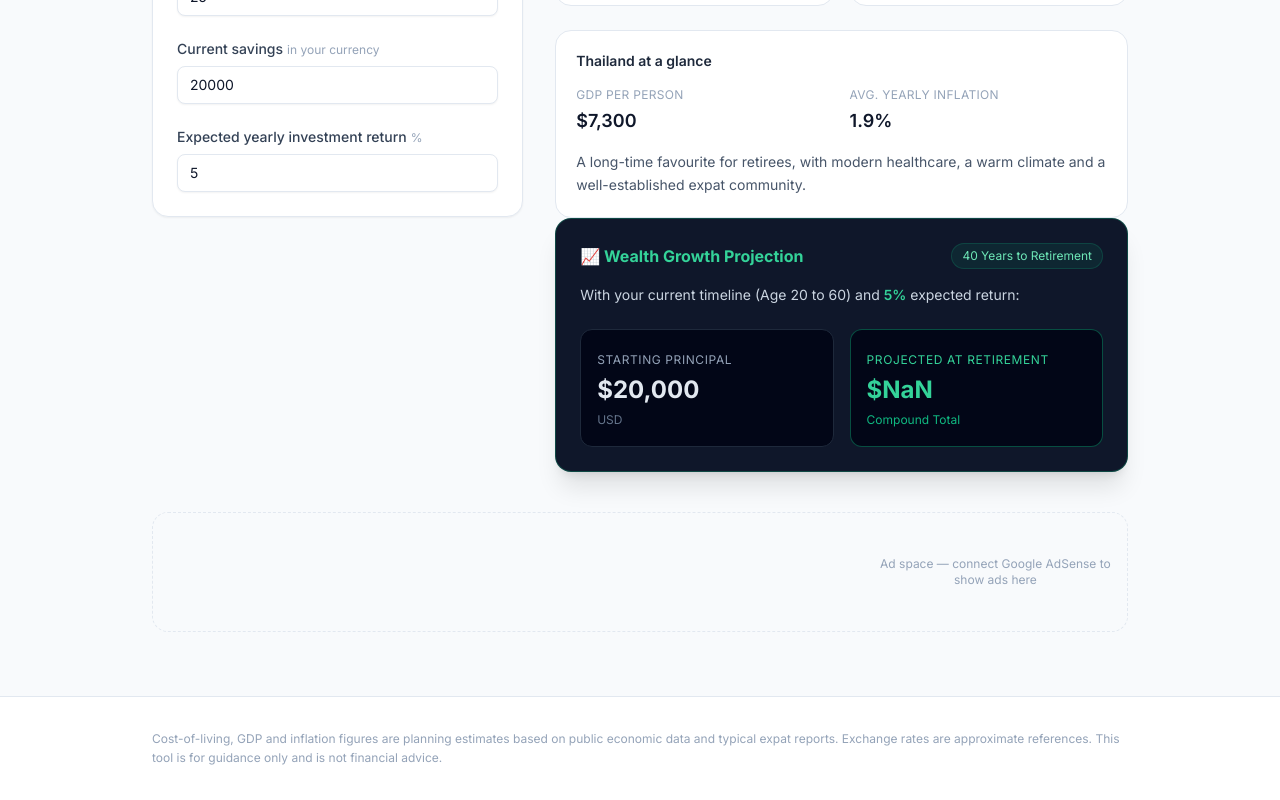
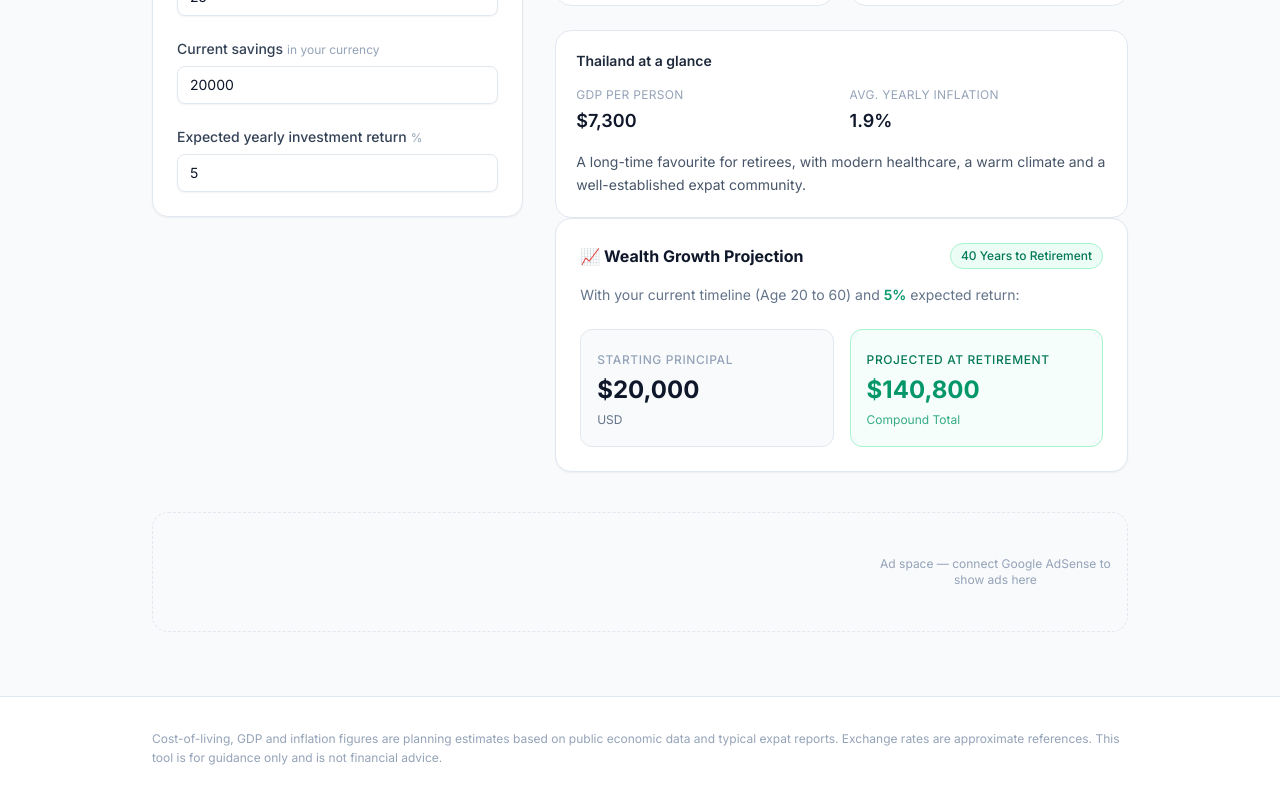
Before and after one commit to aochio/aochio.github.io, a React (Vite) app: page / in a window 1280 px wide. Shown: the part 3494-4294 px from the top of the page. Built offline with nearby package versions, Linux system fonts and the light colour scheme; no server answers.

Commit message:
Update App.tsx

```diff
--- a/src/App.tsx
+++ b/src/App.tsx
@@ -55,15 +55,18 @@ useEffect(() => {
   const [lifestyle, setLifestyle] = useState<Lifestyle>('comfortable');
   const [collapsed, setCollapsed] = useState(false);
 
-  const homeCurrency = getCurrency(form.currencyCode);
+const homeCurrency = getCurrency(form.currencyCode);
   const yearsToRetire = Math.max(0, form.retirementAge - form.currentAge);
 
   const annualRate = form.annualReturnPct / 100;
 
-// 复利终值计算公式：未来总资产 = 当前存款 * (1 + 年化收益率)^年数
-  const futureSavingsUsd = form.currentSavingsUsd * Math.pow(1 + annualRate, yearsToRetire);
+  // 1. 先将用户当前选择的货币金额换算成标准的美元（USD）
+  const currentSavingsUsd = Number(form.currentSavings) / homeCurrency.perUsd;
 
-// 转换回用户当前选择的货币显示
+  // 2. 复利终值计算公式：未来总资产 (USD) = 当前存款 (USD) * (1 + 年化收益率)^年数
+  const futureSavingsUsd = currentSavingsUsd * Math.pow(1 + annualRate, yearsToRetire);
+
+  // 3. 转换回用户当前选择的货币显示
   const futureSavingsLocal = futureSavingsUsd * homeCurrency.perUsd;
 
   const result = useMemo(
@@ -72,12 +75,12 @@ useEffect(() => {
         currentAge: form.currentAge,
         retirementAge: form.retirementAge,
         yearsInRetirement: form.yearsInRetirement,
-        currentSavingsUsd: form.currentSavings / homeCurrency.perUsd,
-        annualReturn: form.annualReturnPct / 100,
+        currentSavingsUsd: currentSavingsUsd,
+        annualReturn: annualRate,
         country,
         lifestyle,
       }),
-    [form, country, lifestyle, homeCurrency.perUsd],
+    [form, country, lifestyle, homeCurrency.perUsd, currentSavingsUsd, annualRate],
   );
 
   return (
@@ -143,33 +146,40 @@ useEffect(() => {
               yearsToRetire={yearsToRetire}
             />
             {/* 🌟 新增的高亮对比卡片：展示复利增长与资产蜕变 */}
-              <div className="rounded-2xl border border-emerald-500/30 bg-slate-900 p-6 text-white shadow-xl">
+
+<div className="rounded-2xl border border-slate-200 bg-white p-6 shadow-sm">
                   <div className="flex items-center justify-between mb-4">
-                      <h3 className="text-base font-bold text-emerald-400">📈 Wealth Growth Projection</h3>
-                      <span className="text-xs px-2.5 py-1 rounded-full bg-emerald-500/10 text-emerald-300 border border-emerald-500/20">
+                      <h3 className="text-base font-bold text-slate-900">📈 Wealth Growth Projection</h3>
+                      <span className="text-xs px-2.5 py-1 rounded-full bg-emerald-50 text-emerald-700 border border-emerald-200 font-medium">
                           {yearsToRetire} Years to Retirement
                       </span>
                   </div>
 
-                  <p className="text-sm text-slate-300 mb-6">
-                      With your current timeline (Age {form.currentAge} to {form.retirementAge}) and <span className="text-emerald-400 font-semibold">{form.annualReturnPct}%</span> expected return:
+                  <p className="text-sm text-slate-500 mb-6">
+                      With your current timeline (Age {form.currentAge} to {form.retirementAge}) and <span className="text-emerald-600 font-semibold">{form.annualReturnPct}%</span> expected return:
                   </p>
 
                   <div className="grid grid-cols-1 sm:grid-cols-2 gap-4">
-                      <div className="p-4 rounded-xl bg-slate-950 border border-slate-800">
-                          <span className="text-xs text-slate-400 uppercase tracking-wider">Starting Principal</span>
-                          <div className="text-2xl font-bold text-slate-200 mt-1">
-                              {homeCurrency.symbol}{form.currentSavings.toLocaleString()}
+                      {/* 起始资金 */}
+                      <div className="p-4 rounded-xl bg-slate-50 border border-slate-200">
+                          <span className="text-xs text-slate-400 uppercase tracking-wider font-medium">Starting Principal</span>
+                          <div className="text-2xl font-bold text-slate-900 mt-1">
+                              {homeCurrency.symbol}{Number(form.currentSavings).toLocaleString()}
                           </div>
                           <span className="text-xs text-slate-500">{form.currencyCode}</span>
                       </div>
 
-                      <div className="p-4 rounded-xl bg-slate-950 border border-emerald-500/40">
-                          <span className="text-xs text-emerald-400 uppercase tracking-wider">Projected at Retirement</span>
-                          <div className="text-2xl font-bold text-emerald-400 mt-1">
-                              {homeCurrency.symbol}{Math.round(futureSavingsLocal).toLocaleString()}
+                      {/* 退休时预测资产（修复了 NaN 问题） */}
+                      <div className="p-4 rounded-xl bg-emerald-50/50 border border-emerald-200">
+                          <span className="text-xs text-emerald-700 uppercase tracking-wider font-medium">Projected at Retirement</span>
+                          <div className="text-2xl font-bold text-emerald-600 mt-1">
+                              {homeCurrency.symbol}{Math.round(
+                                  (Number(form.currentSavings) / homeCurrency.perUsd) *
+                                  Math.pow(1 + (form.annualReturnPct / 100), yearsToRetire) *
+                                  homeCurrency.perUsd
+                              ).toLocaleString()}
                           </div>
-                          <span className="text-xs text-emerald-500">Compound Total</span>
+                          <span className="text-xs text-emerald-600/80">Compound Total</span>
                       </div>
                   </div>
               </div>
```
